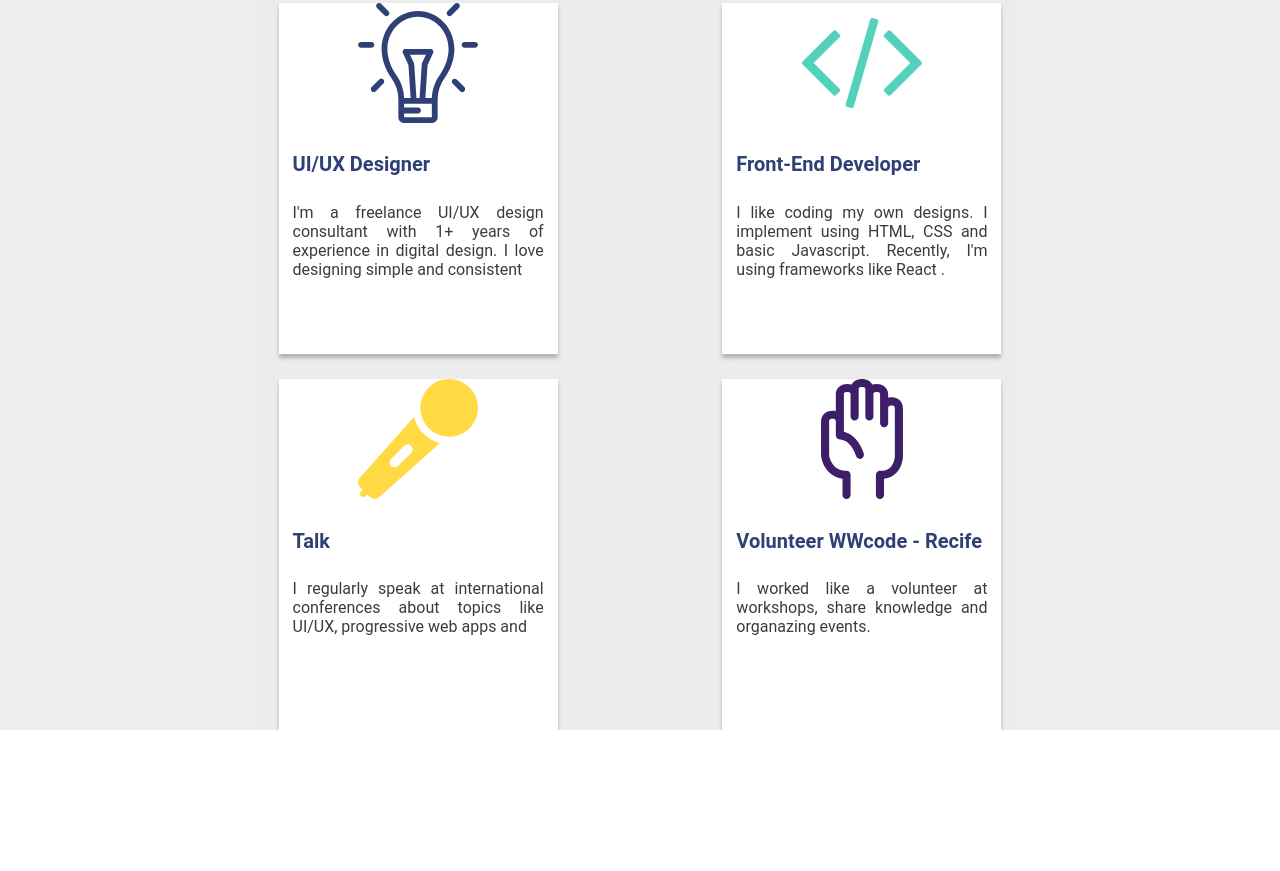
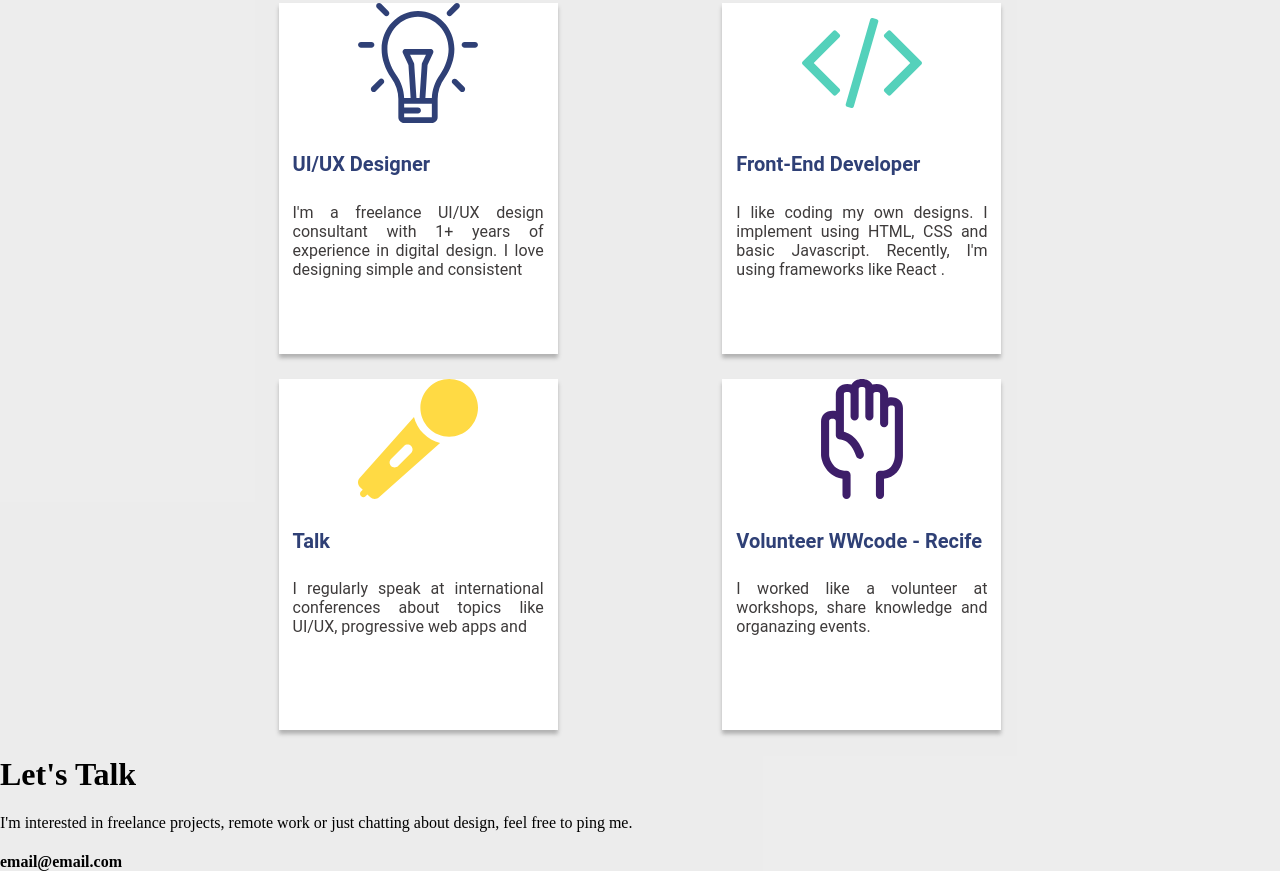
Before and after one commit to keilavg/WomenDevProjects.io, a plain HTML site: page index.html in a window 1280 px wide. Shown: the part 1023-1894 px from the top of the page. Before the commit the page ends 1753 px from the top, so only its background shows below. Drawn offline with Linux system fonts and the light colour scheme.

Commit message:
Adicionando outra parte do main (contato)

```diff
--- a/index.html
+++ b/index.html
@@ -28,8 +28,8 @@
         </div>
         <p class="apresentacao">I am Web Developer, I live in Recife - Brazil. I like program, because I have opportunity to build new aplication and ideas, that have social impact and change lives. I'm passionate about travel, collaboration and shaping new developers.</p>
     </header>
-    <div class="main">
-    <main >
+
+    <main class = "main">
         <h1 class="titulo-2">Projects</h1>
         <div class="cards">
             <div class="cardtopo">
@@ -57,7 +57,12 @@
                 </div>
             </div>
         </div>
-    </div>
+        <div class="contact">
+            <h1 class="titulo-3">Let's Talk</h1>
+            <p class="paragrafo-contato">I'm interested in freelance projects, remote work or just chatting about design, feel free to ping me.</p>
+            <h4 class="email">email@email.com</h4>
+        </div>
+
 
     </main>
     <footer></footer>
```
Also changed, not shown: index.css (line endings or trailing spaces).
